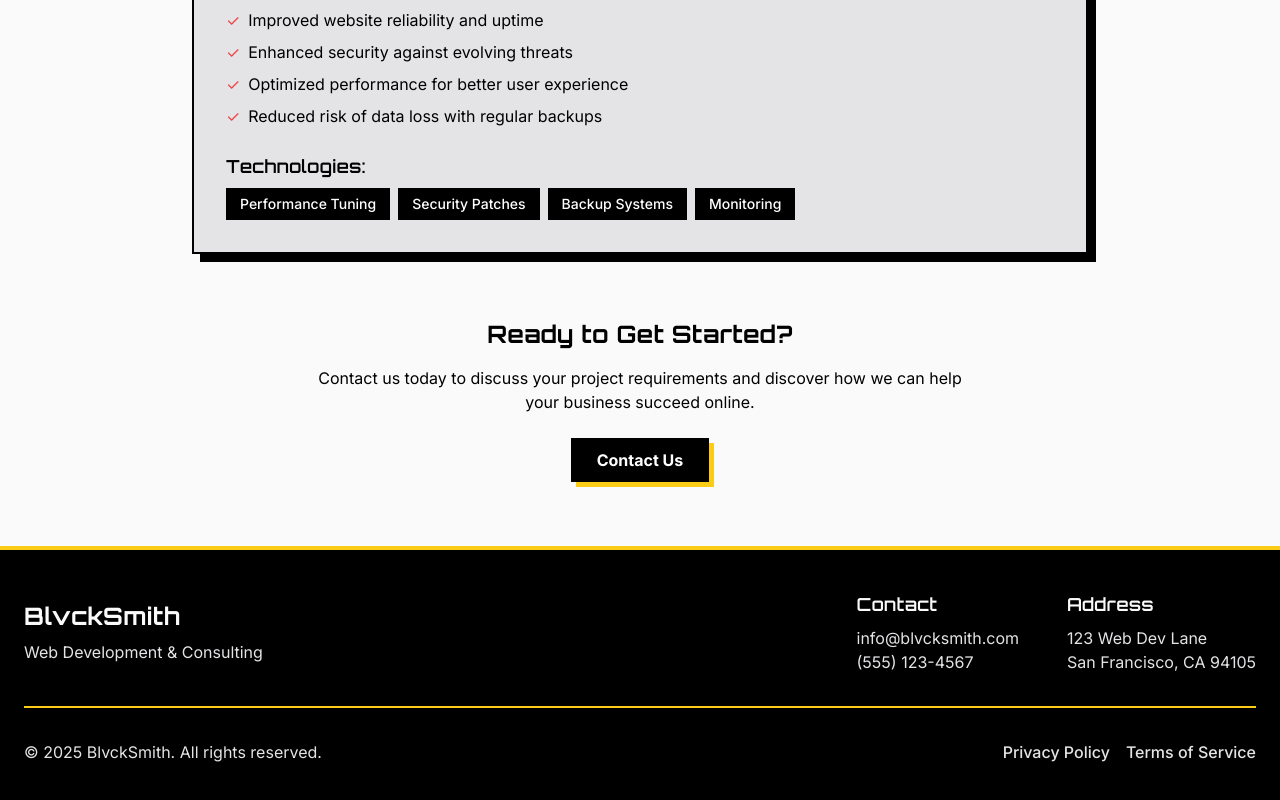
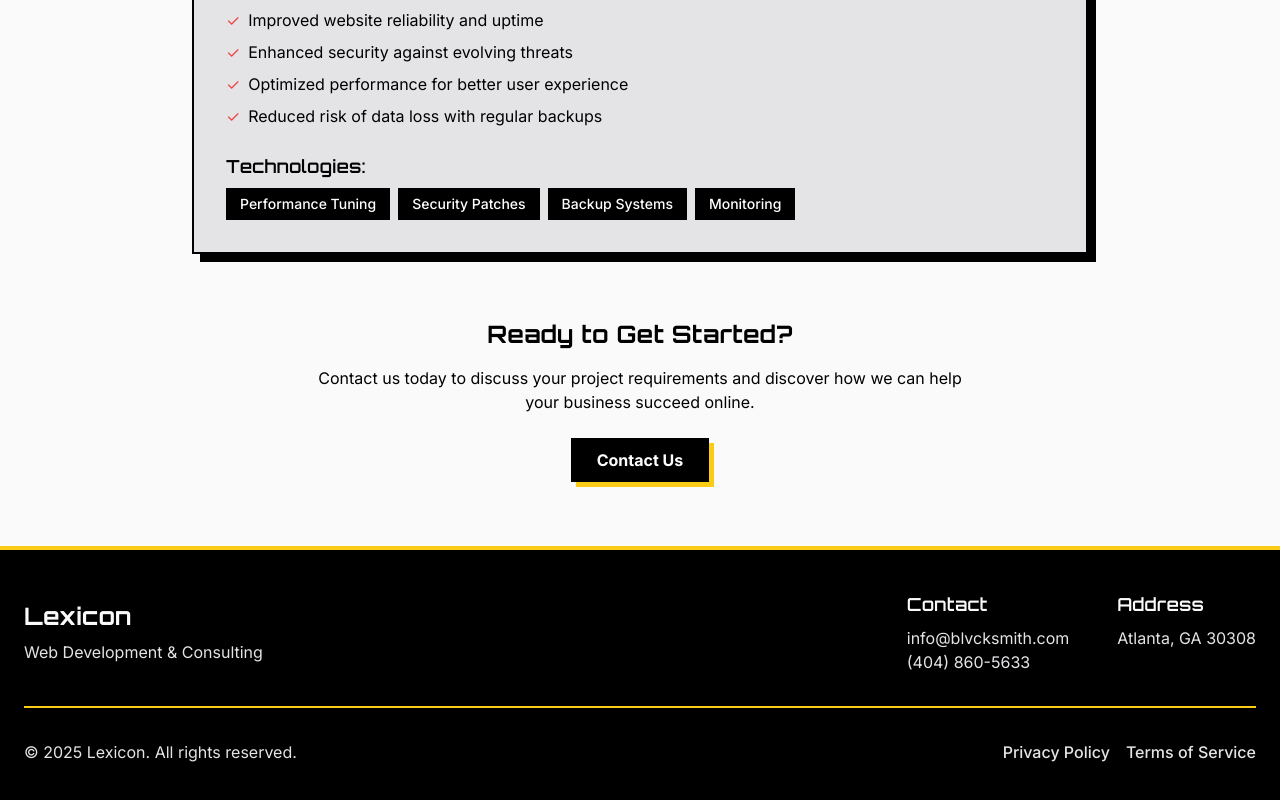
Before and after one commit to terencesmithcodes/blvcksmith, a React (Create React App) app in the folder frontend/: page /#/services in a window 1280 px wide. Shown: the part 4082-4882 px from the top of the page. Built offline with nearby package versions, Linux system fonts and the light colour scheme.

Commit message:
Update contact information and change company name to Lexicon

```diff
--- a/frontend/public/index.html
+++ b/frontend/public/index.html
@@ -24,7 +24,7 @@
       work correctly both with client-side routing and a non-root public URL.
       Learn how to configure a non-root public URL by running `npm run build`.
     -->
-    <title>BlvckSmith - Web Development & Consulting</title>
+    <title>Lexicon - Web Development & Consulting</title>
     <link rel="preconnect" href="https://fonts.googleapis.com">
     <link rel="preconnect" href="https://fonts.gstatic.com" crossorigin>
     <link href="https://fonts.googleapis.com/css2?family=Inter:wght@300;400;500;600;700&family=Orbitron:wght@400;500;600;700;900&display=swap" rel="stylesheet">
--- a/frontend/src/components/Footer.js
+++ b/frontend/src/components/Footer.js
@@ -6,7 +6,7 @@ function Footer() {
       <div className="container mx-auto px-4 sm:px-6">
         <div className="flex flex-col md:flex-row justify-between items-center">
           <div className="mb-6 md:mb-0 text-center md:text-left">
-            <h2 className="text-2xl font-bold mb-2 font-['Orbitron']">BlvckSmith</h2>
+            <h2 className="text-2xl font-bold mb-2 font-['Orbitron']">Lexicon</h2>
             <p className="text-[#E4E4E7]">Web Development & Consulting</p>
           </div>
 
@@ -14,19 +14,18 @@ function Footer() {
             <div className="w-full md:w-auto">
               <h3 className="text-lg font-semibold mb-2 font-['Orbitron']">Contact</h3>
               <p className="text-[#E4E4E7] break-words">info@blvcksmith.com</p>
-              <p className="text-[#E4E4E7]">(555) 123-4567</p>
+              <p className="text-[#E4E4E7]">(404) 860-5633</p>
             </div>
 
             <div className="w-full md:w-auto">
               <h3 className="text-lg font-semibold mb-2 font-['Orbitron']">Address</h3>
-              <p className="text-[#E4E4E7]">123 Web Dev Lane</p>
-              <p className="text-[#E4E4E7]">San Francisco, CA 94105</p>
+              <p className="text-[#E4E4E7]">Atlanta, GA 30308</p>
             </div>
           </div>
         </div>
 
         <div className="border-t-2 border-[#FACC15] mt-6 md:mt-8 pt-6 md:pt-8 flex flex-col md:flex-row justify-between items-center">
-          <p className="text-[#E4E4E7] text-center md:text-left">&copy; {year} BlvckSmith. All rights reserved.</p>
+          <p className="text-[#E4E4E7] text-center md:text-left">&copy; {year} Lexicon. All rights reserved.</p>
           <div className="mt-4 md:mt-0 flex flex-wrap justify-center md:justify-start space-x-4">
             <a href="/#/privacy" className="text-[#E4E4E7] hover:text-[#FACC15] transition-colors font-medium">Privacy Policy</a>
             <a href="/#/terms" className="text-[#E4E4E7] hover:text-[#FACC15] transition-colors font-medium">Terms of Service</a>
--- a/frontend/src/components/Header.js
+++ b/frontend/src/components/Header.js
@@ -2,7 +2,7 @@ function Header({ onNavClick }) {
   return (
     <header className="bg-gray-900 text-white">
       <div className="container mx-auto py-4 px-6 flex justify-between items-center">
-        <a href="#home" onClick={(e) => { e.preventDefault(); onNavClick('home'); }} className="text-2xl font-bold">Blvck Smith</a>
+        <a href="#home" onClick={(e) => { e.preventDefault(); onNavClick('home'); }} className="text-2xl font-bold">Lexicon</a>
         <nav>
           <ul className="flex space-x-6">
             <li><a href="#home" onClick={(e) => { e.preventDefault(); onNavClick('home'); }} className="hover:text-gray-300">Home</a></li>
```
